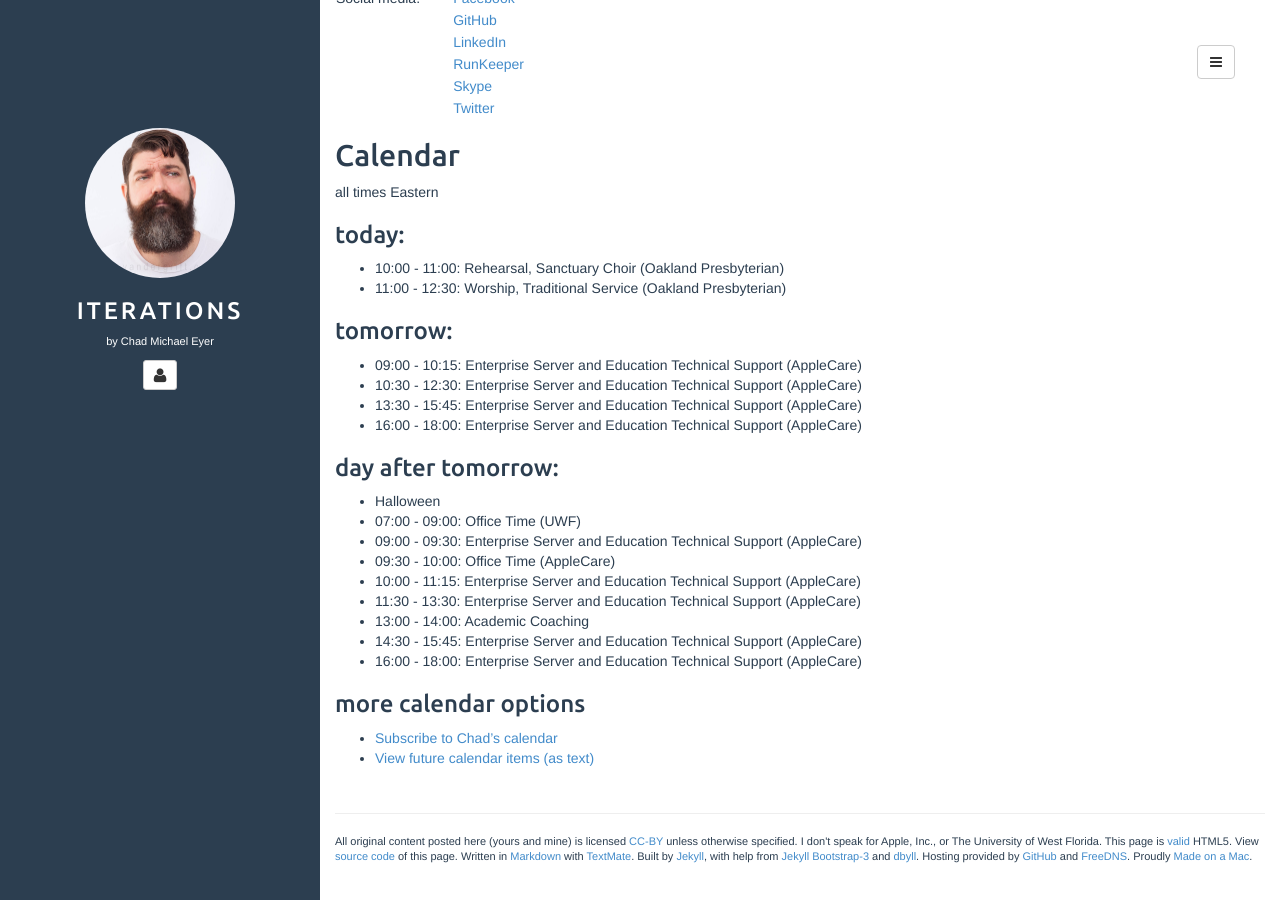
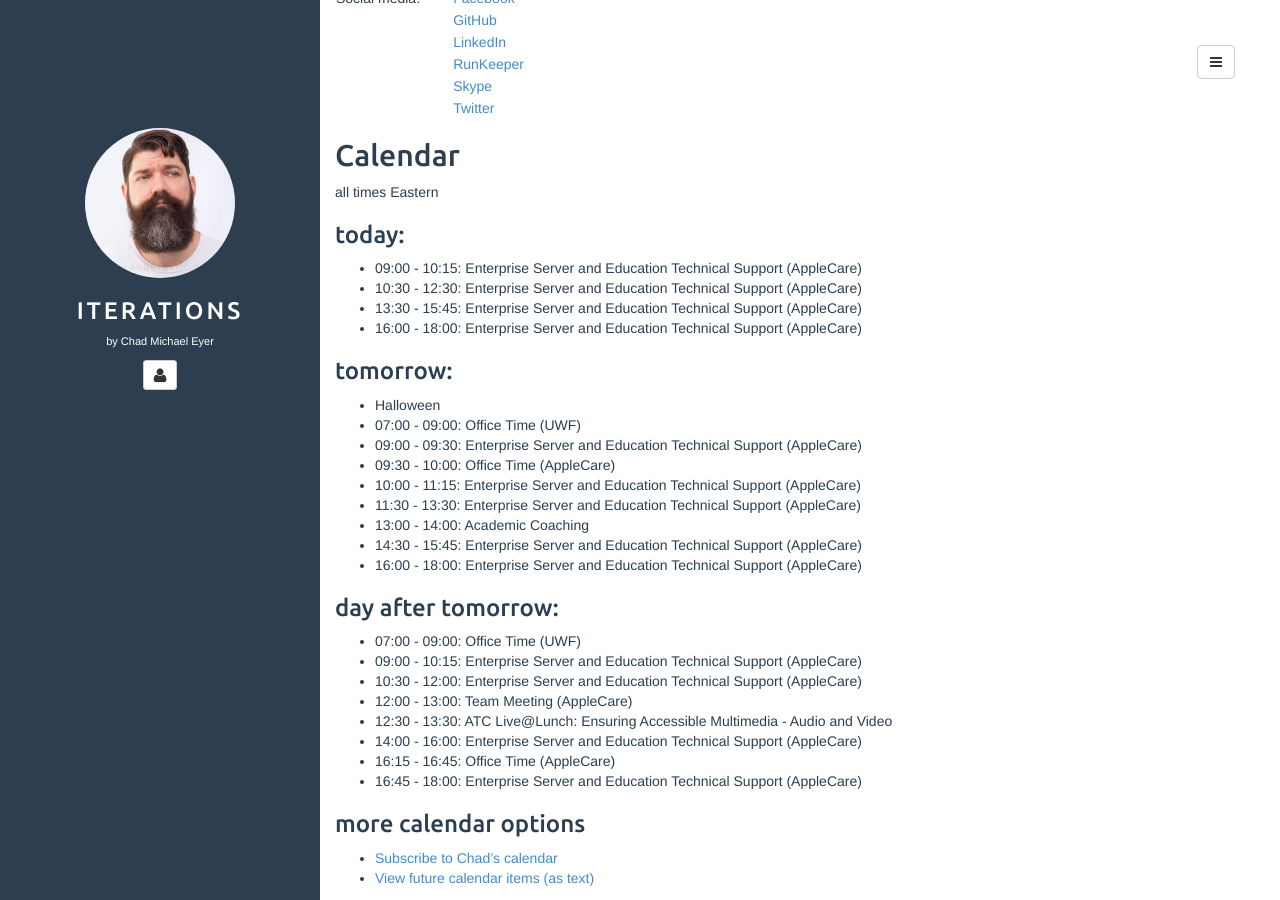
Before and after one commit to chadmichaeleyer/chadmichaeleyer.github.io, a Jekyll site: the page built from about.md, in a window 1280 px wide and 900 px high, scrolled down 1357 px. Built offline with Jekyll 4.4.1, drawn with Linux system fonts in a browser that asks for light colours.

Commit message:
calendar update

```diff
--- a/calendar.markdown
+++ b/calendar.markdown
@@ -1,18 +1,13 @@
 all times Eastern
 
 ### today:
-
-* 10:00 - 11:00: Rehearsal, Sanctuary Choir (Oakland Presbyterian)
-* 11:00 - 12:30: Worship, Traditional Service (Oakland Presbyterian)
-
-### tomorrow:
 
 * 09:00 - 10:15: Enterprise Server and Education Technical Support (AppleCare)
 * 10:30 - 12:30: Enterprise Server and Education Technical Support (AppleCare)
 * 13:30 - 15:45: Enterprise Server and Education Technical Support (AppleCare)
 * 16:00 - 18:00: Enterprise Server and Education Technical Support (AppleCare)
 
-### day after tomorrow:
+### tomorrow:
 
 * Halloween
 * 07:00 - 09:00: Office Time (UWF)
@@ -23,3 +18,14 @@ all times Eastern
 * 13:00 - 14:00: Academic Coaching
 * 14:30 - 15:45: Enterprise Server and Education Technical Support (AppleCare)
 * 16:00 - 18:00: Enterprise Server and Education Technical Support (AppleCare)
+
+### day after tomorrow:
+
+* 07:00 - 09:00: Office Time (UWF)
+* 09:00 - 10:15: Enterprise Server and Education Technical Support (AppleCare)
+* 10:30 - 12:00: Enterprise Server and Education Technical Support (AppleCare)
+* 12:00 - 13:00: Team Meeting (AppleCare)
+* 12:30 - 13:30: ATC Live@Lunch: Ensuring Accessible Multimedia - Audio and Video
+* 14:00 - 16:00: Enterprise Server and Education Technical Support (AppleCare)
+* 16:15 - 16:45: Office Time (AppleCare)
+* 16:45 - 18:00: Enterprise Server and Education Technical Support (AppleCare)
```
Also changed, not shown: calendar-year.markdown (+13 -5 lines), 1 other file.
